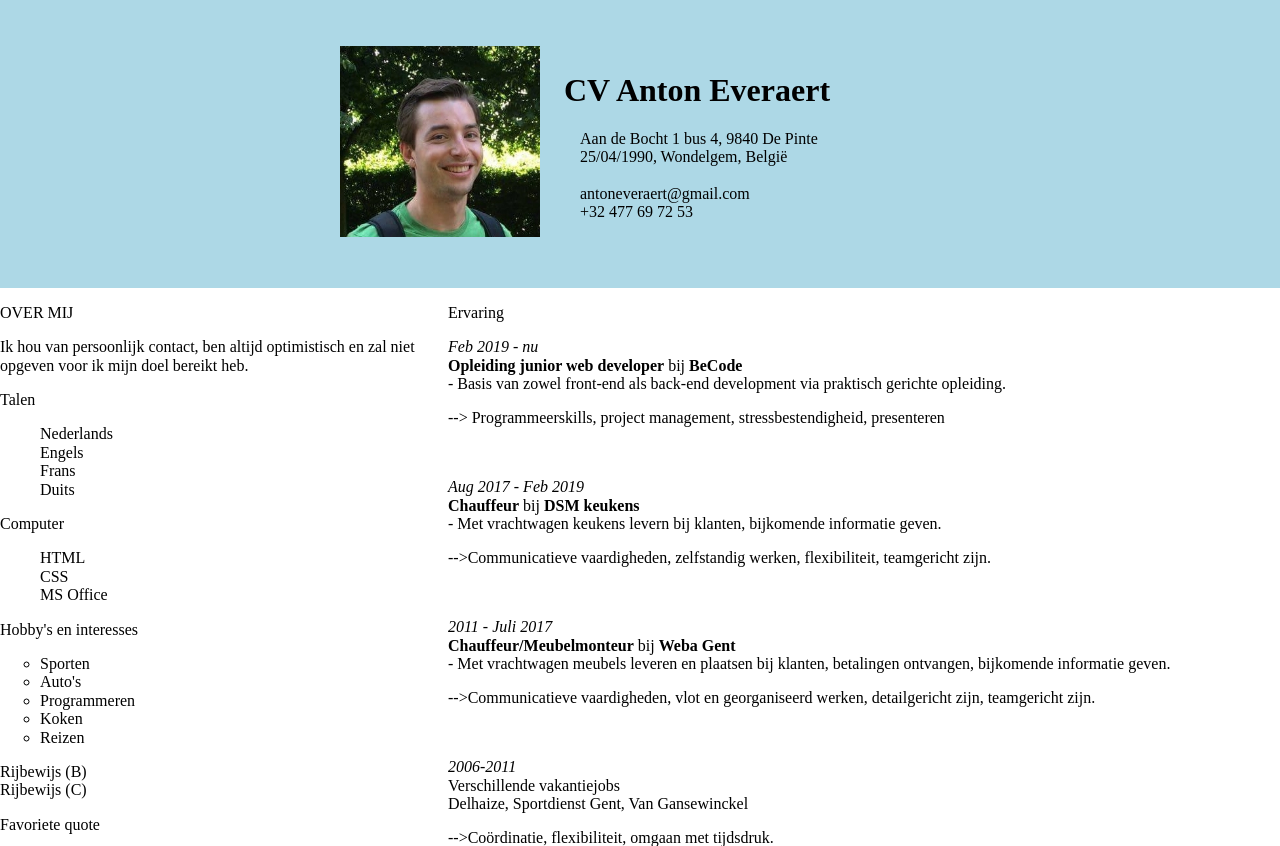
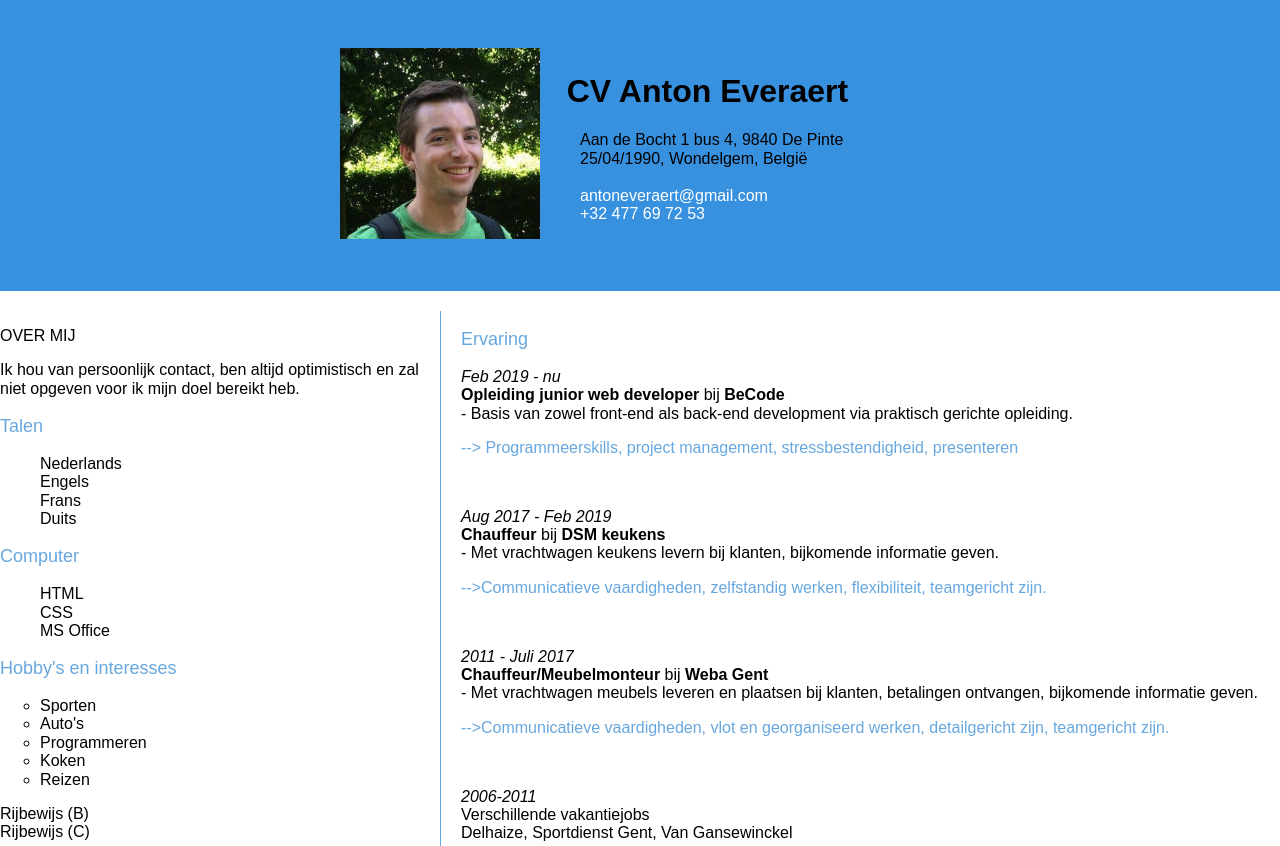
Before and after one commit to Anton90/My-CV, a plain HTML site: page index.html in a window 1280 px wide. Shown: the top 846 px of the page. Drawn offline with nearby package versions, Linux system fonts and the light colour scheme.

Commit message:
edits + added fa

```diff
--- a/index.html
+++ b/index.html
@@ -3,6 +3,7 @@
 <head>
 
   <meta name="viewport" content="width=device-width, initial-scale=1.0">
+  <link rel="stylesheet" href="https://use.fontawesome.com/releases/v5.7.2/css/all.css" integrity="sha384-fnmOCqbTlWIlj8LyTjo7mOUStjsKC4pOpQbqyi7RrhN7udi9RwhKkMHpvLbHG9Sr" crossorigin="anonymous">
   <link rel="stylesheet" href="../Normalize.css">
   <link rel="stylesheet" href="styles.css">
   <title>My CV</title>
@@ -16,20 +17,20 @@
         <img src="Photo.jpg" alt="Picture Anton" width="200px">
       </div>
       <div class="info">
-        <h1 id="title">&nbsp &nbspCV Anton Everaert</h1>
+        <h1>&nbsp &nbspCV Anton Everaert</h1>
         <ul>
           <li>Aan de Bocht 1 bus 4, 9840 De Pinte</li>
           <li>25/04/1990, Wondelgem, België</li>
           <br>
-          <li>antoneveraert@gmail.com</li>
-          <li>+32 477 69 72 53</li>
+          <li class="emailphone">antoneveraert@gmail.com</li>
+          <li class="emailphone">+32 477 69 72 53</li>
         </ul>
       </div>
     </div>
 
     <div class="skills">
       <div class="aboutme">
-          <p class="me">OVER MIJ</p>
+          <p>OVER MIJ</p>
           <p>Ik hou van persoonlijk contact, ben altijd optimistisch en zal niet opgeven voor ik mijn doel bereikt heb.
       </div>
 
--- a/styles.css
+++ b/styles.css
@@ -1,28 +1,45 @@
 * {
   border: 0px solid black;
+  font-family: sans-serif;
 }
 
 .container {
 	display: grid;
-	grid-template-columns: 35% 65%;
+	grid-template-columns: 3.5fr 6.5fr;
 	grid-template-rows: 1fr 2fr 1fr;
+	grid-gap: 20px;
 }
 .general {
 	grid-column: 1 / 3;
-	background-color: lightblue;
+	background-color: #3891DF;
 	display:flex;
 	flex-direction: row;
 	justify-content: center;
 	align-items: center;
 }
 
+.subtitle {
+	color: #67A7DF;
+	font-size: 18px;
+}
+
+.vaardigheden {
+	color: #67A7DF;
+}
+
 .info {
 	width: 400px;
+}
+
+.emailphone {
+	color:white;
 }
 
 .skills {
 	grid-column: 1 / 2;
 	grid-row: 2 / 4;
+	padding-right: 10px;
+	border-right: 1px solid #67A7DF;
 }
 
 .experience {
```
